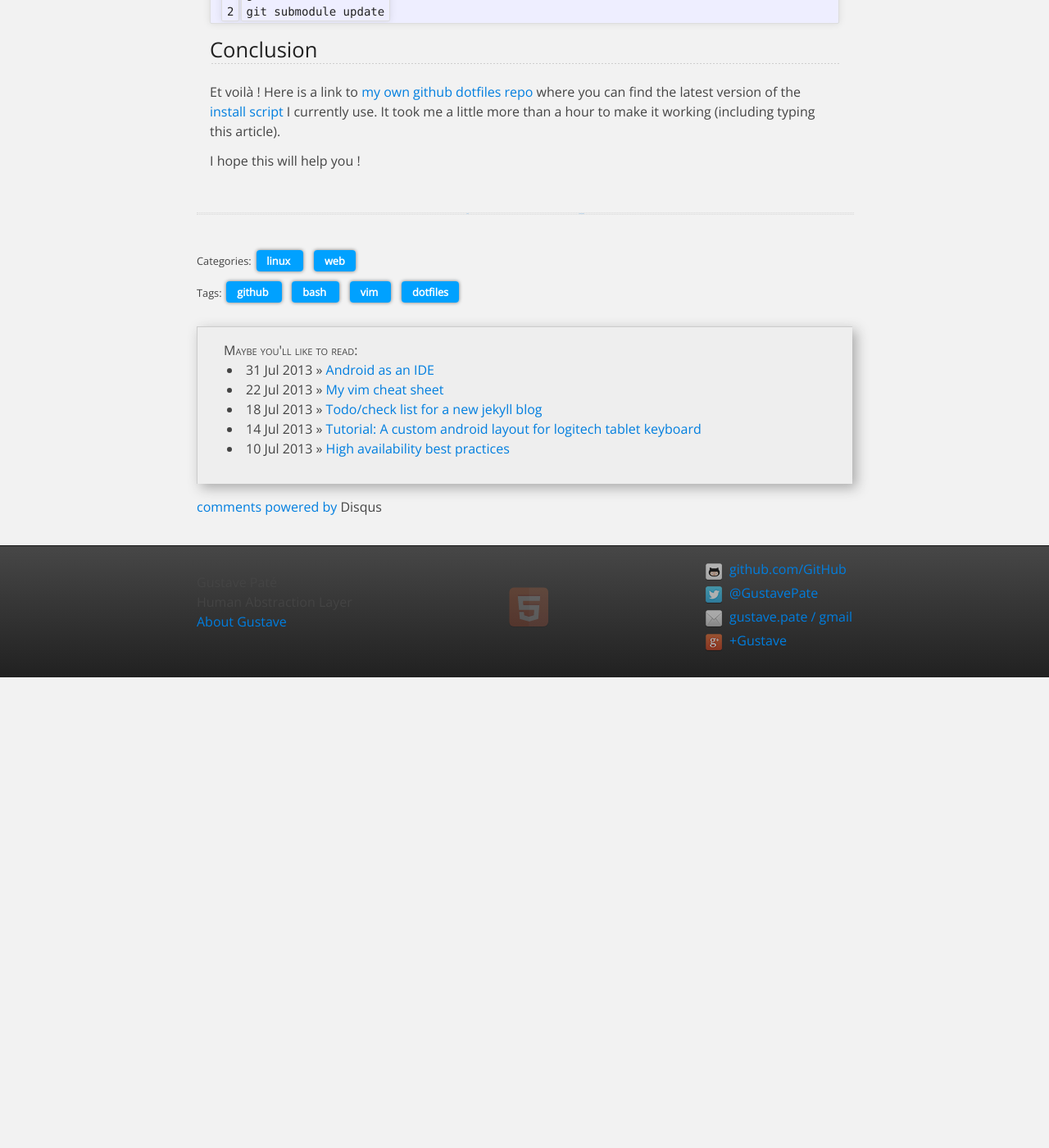
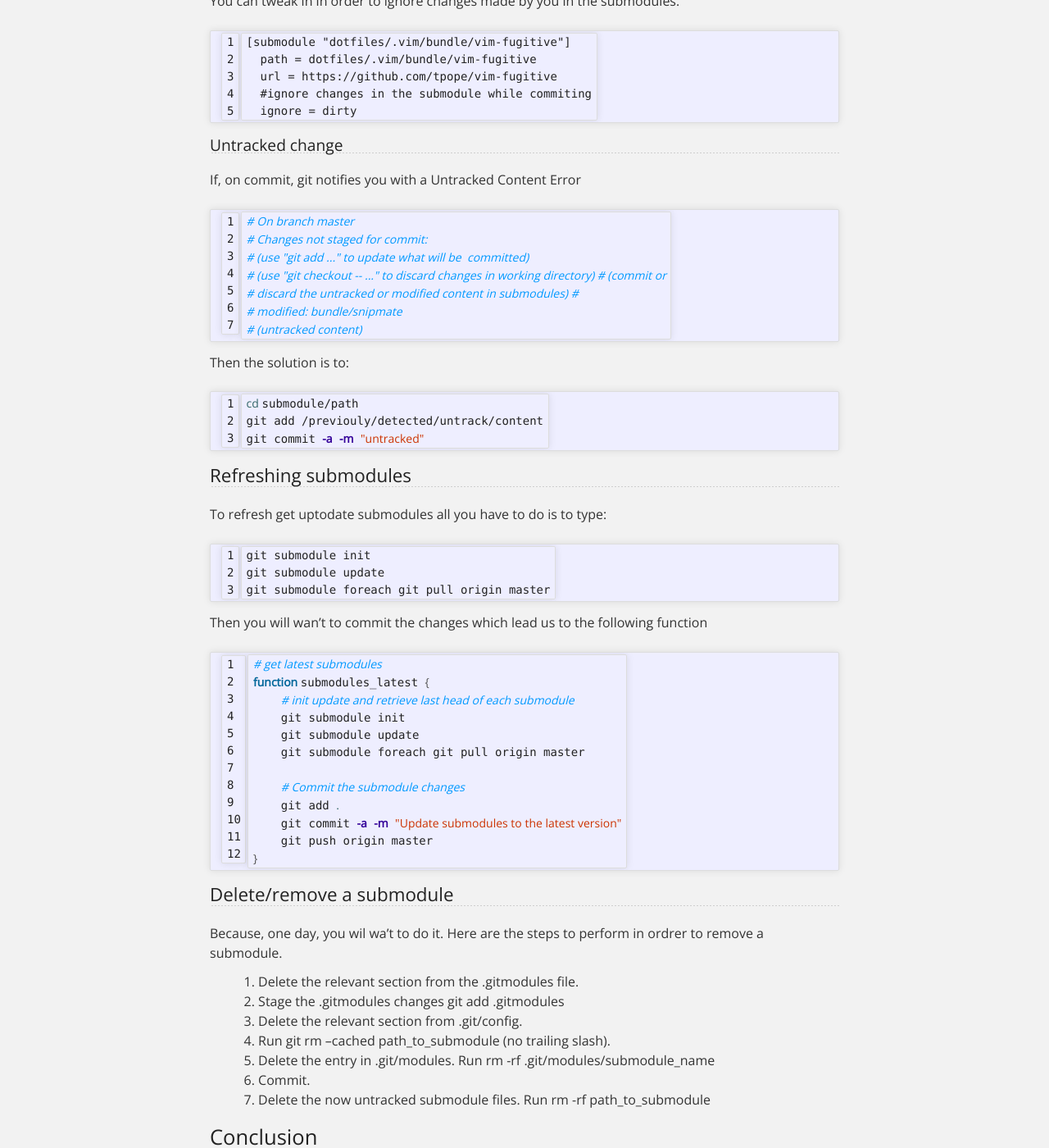
Before and after one commit to GustavePate/gustavepate.github.io, a Jekyll site: the page built from _posts/2013-07-30-simple-vim-bash-dotfile-github.md, in a window 1280 px wide and 1400 px high, scrolled down 5007 px. Shown: the whole window at 82% size. Built offline with Jekyll 4.4.1, drawn with Linux system fonts in a browser that asks for light colours; comment, search, counter and statistics services are not loaded; before the commit the page ends 5833 px from its top, so only the background shows below that; some of the changed text lies outside the part shown.

Commit message:
dootfiles

```diff
--- a/_drafts/2013-06-29-template-jekyll-post.markdown
+++ b/_drafts/2013-06-29-template-jekyll-post.markdown
@@ -71,6 +71,7 @@ a big list with paragraphs:
   three lines
   three lines
 
+
 This is a rule (hr):
 
 ------
--- a/_posts/2013-07-30-simple-vim-bash-dotfile-github.md
+++ b/_posts/2013-07-30-simple-vim-bash-dotfile-github.md
@@ -173,8 +173,20 @@ First add a submodule to your git repo:
 git submodule add  https://github.com/tpope/vim-fugitive dotfiles/.vim/bundle/vim-fugitive
 {% endhighlight %}
 
+Run it __without__ a trailing slash !
+
 It clones `https://github.com/tpope/vim-fugitive`
 in the directory `dotfiles/.vim/bundle/vim-fugitive`
+
+{% highlight bash linenos=table %}
+# OK: adds the submodule
+git add local/path
+
+# NO !!!! adds all the files in the submodule directly into your repository
+git add local/path/
+{% endhighlight %}
+
+Then you can:
 
 {% highlight bash linenos=table %}
 $ git status
@@ -213,15 +225,69 @@ You can tweak in in order to ignore changes made by you in the submodules.
   ignore = dirty
 {% endhighlight %}
 
-### Refreshing submodules
+### Untracked change
+
+If, on commit, git notifies you with a Untracked Content Error
+
+{% highlight bash linenos=table %}
+# On branch master
+# Changes not staged for commit:
+# (use "git add ..." to update what will be  committed)
+# (use "git checkout -- ..." to discard changes in working directory) # (commit or
+# discard the untracked or modified content in submodules) #
+# modified: bundle/snipmate
+# (untracked content)
+{% endhighlight %}
+
+Then the solution is to:
+
+{% highlight bash linenos=table %}
+cd submodule/path
+git add /previouly/detected/untrack/content
+git commit -a -m "untracked"
+{% endhighlight %}
+
+
+## Refreshing submodules
 
 To refresh get uptodate submodules all you have to do is to type:
 
 {% highlight bash linenos=table %}
 git submodule init
 git submodule update
+git submodule foreach git pull origin master
 {% endhighlight %}
 
+
+Then you will wan't to commit the changes which lead us to the following function
+
+{% highlight bash linenos=table %}
+# get latest submodules
+function submodules_latest {
+    # init update and retrieve last head of each submodule
+    git submodule init
+    git submodule update
+    git submodule foreach git pull origin master
+
+    # Commit the submodule changes
+    git add .
+    git commit -a -m "Update submodules to the latest version"
+    git push origin master
+}
+{% endhighlight %}
+
+## Delete/remove a submodule
+
+Because, one day, you wil wa't to do it. Here are the steps to perform in ordrer to remove
+a submodule.
+
+1. Delete the relevant section from the .gitmodules file.
+1. Stage the .gitmodules changes git add .gitmodules
+1. Delete the relevant section from .git/config.
+1. Run git rm --cached path_to_submodule (no trailing slash).
+1. Delete the entry in .git/modules. Run rm -rf .git/modules/submodule_name
+1. Commit.
+1. Delete the now untracked submodule files. Run rm -rf path_to_submodule
 
 # Conclusion
 
--- a/css/main.css
+++ b/css/main.css
@@ -28,7 +28,7 @@ time, mark, audio, video {
   font: inherit;
   vertical-align: baseline;
   font-family:  'Open Sans', sans-serif;
-  color: #444444;
+  color: #333333;
 }
 
 /* HTML5 display-role reset for older browsers */
```
Also changed, not shown: _posts/2013-07-22-vim-cheat-sheet.md (+2 -1 lines).
